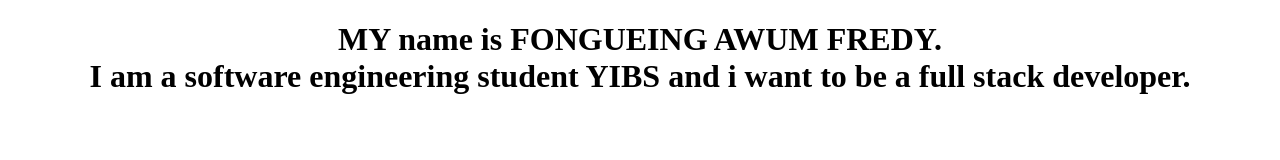
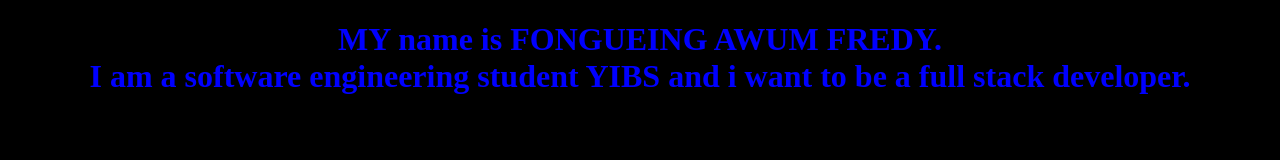
Before and after one commit to f78584451-droid/FONGUEING_AWUM_FREDY_CAMPUSB_EAST_Mylab1-, a plain HTML site: page index.html in a window 1280 px wide. Drawn offline with Linux system fonts and the light colour scheme.

Commit message:
color implemented

```diff
--- a/index.html
+++ b/index.html
@@ -5,8 +5,8 @@
     <meta name="viewport" content="width=device-width, initial-scale=1.0">
     <title>Document</title>
 </head>
-<body>
-    <h1 style="text-align: center;color=blue">MY name is FONGUEING AWUM FREDY. <br>
+<body style="background-color:black">
+    <h1 style="text-align: center;color: blue;">MY name is FONGUEING AWUM FREDY. <br>
         I am a software engineering student YIBS and i want to be a full stack developer.
     </h1>
 </body>
```
